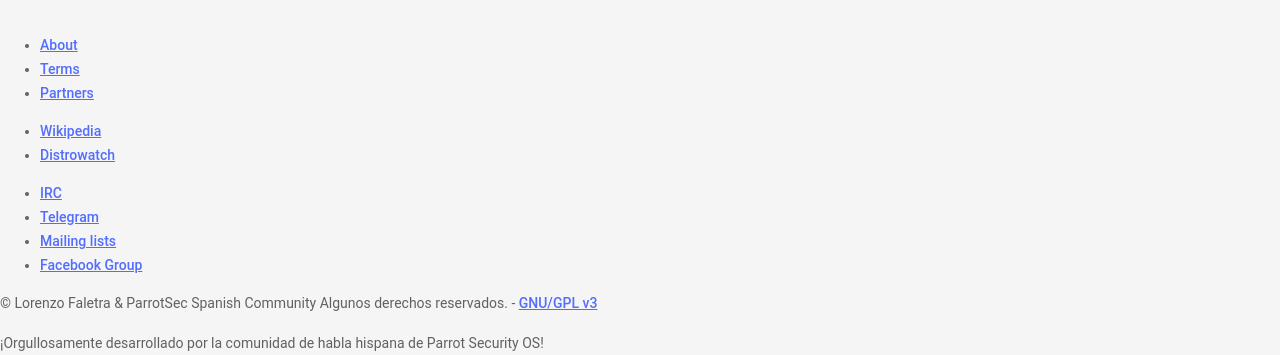
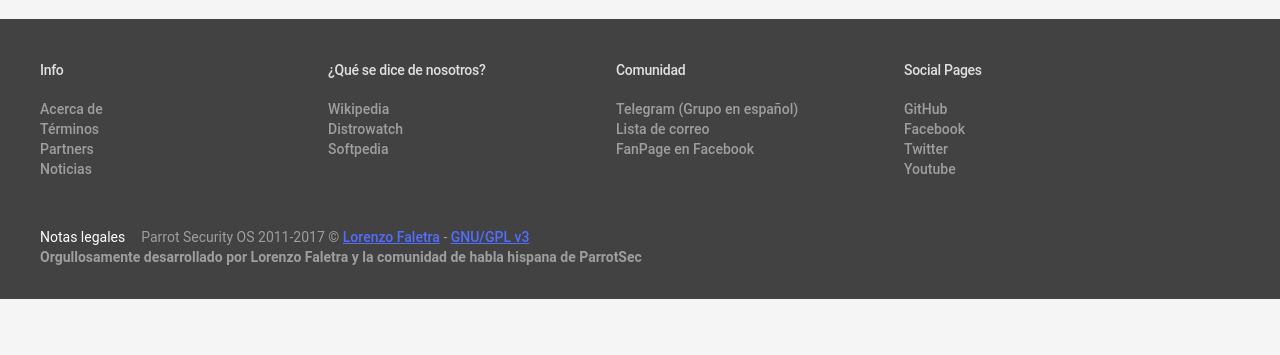
Before and after one commit to josegatica/parrotsec-es, a PHP site: page /videos.php in a window 1280 px wide. Shown: the part 4021-4376 px from the top of the page. After the commit the page ends 4320 px from the top, so only its background shows below. Run offline with PHP 8.4, Linux system fonts and the light colour scheme; some libraries are stand-ins or nearby versions.

Commit message:
fixed footer

```diff
--- a/videos.php
+++ b/videos.php
@@ -33,90 +33,8 @@
 			<iframe width="560" height="315" src="https://www.youtube.com/embed/t7Nx3q00XjQ?rel=0" frameborder="0" allowfullscreen></iframe>
 			<br>
 		</center>
-	<footer>
-    <div class="container-fluid">
-      <div class="row footer-links-area">
-        <div class="col-sm-5">
-          <div class="row">
-            <div class="col-xs-4">
-              <ul>
-                <li>
-                  <a href="https://docs.parrotsec.org/what-is-parrot">
-                    <span>About</span>
-                  </a>
-                </li>
-                <li>
-                  <a href="https://docs.parrotsec.org/terms-and-conditions">
-                    <span>Terms</span>
-                  </a>
-                </li>
-                <li>
-                  <a href="https://docs.parrotsec.org/partners">
-                    <span>Partners</span>
-                  </a>
-                </li>
-              </ul>
-            </div>
-            <div class="col-xs-4">
-              <ul>
-                <li>
-                  <a href="https://en.wikipedia.org/wiki/Parrot_Security_OS">
-                    <span>Wikipedia</span>
-                  </a>
-                </li>
-                <li>
-                  <a href="https://distrowatch.com/table.php?distribution=parrotsecurity">
-                    <span>Distrowatch</span>
-                  </a>
-                </li>
-              </ul>
-            </div>
-            <div class="col-xs-4">
-              <ul>
-                <li>
-                  <a href="http://chat.frozenbox.org:3989/?nick=parrot_....&channels=parrot&prompt=1">
-                    <span>IRC</span>
-                  </a>
-                </li>
-                <li>
-                  <a href="https://telegram.me/joinchat/AerigkC4pztMc7Hus7vRZg">
-                    <span>Telegram</span>
-                  </a>
-                </li>
-                <li>
-                  <a href="http://lists.parrotsec.org/listinfo">
-                    <span>Mailing lists</span>
-                  </a>
-                </li>
-                <li>
-                  <a href="https://www.facebook.com/groups/parrotsec/">
-                    <span>Facebook Group</span>
-                  </a>
-                </li>
-              </ul>
-            </div>
-          </div>
-        </div>
-        <div class="col-sm-5 col-sm-offset-2 social-networks">
-          <a href="https://www.facebook.com/parrot.es/" target="_blank" class="wow fadeIn" data-wow-delay=".6s">
-            <i class="fa fa-facebook-square"></i>
-          </a>
-          <a href="https://twitter.com/ParrotSec_es" target="_blank" class="wow fadeIn">
-            <i class="fa fa-twitter-square"></i>
-          </a>
-          <a href="https://github.com/josegatica/parrotsec-es" target="_blank" class="wow fadeIn" data-wow-delay=".3s">
-            <i class="fa fa-github-square"></i>
-          </a>
-          <a href="https://www.youtube.com/channel/UCj2dezzTc_Oy9eAEwBBodpw" target="_blank" class="wow fadeIn" data-wow-delay=".9s">
-            <i class="fa fa-youtube-square"></i>
-          </a>
-        </div>
-      </div>
-      <div class="blue-triangular-division wow slideInDown"></div>
-      <p class="text-center">© Lorenzo Faletra & ParrotSec Spanish Community Algunos derechos reservados.</span> - <a href="https://www.gnu.org/licenses/gpl-3.0.en.html">GNU/GPL v3</a></p>
-      <p class="text-center">¡Orgullosamente desarrollado por la comunidad de habla hispana de Parrot Security OS!</p>
-      </p>
-    </div>
-</footer>
+<?php
+    include("footer.php");
+?>
 	</body>
 </html>
```
